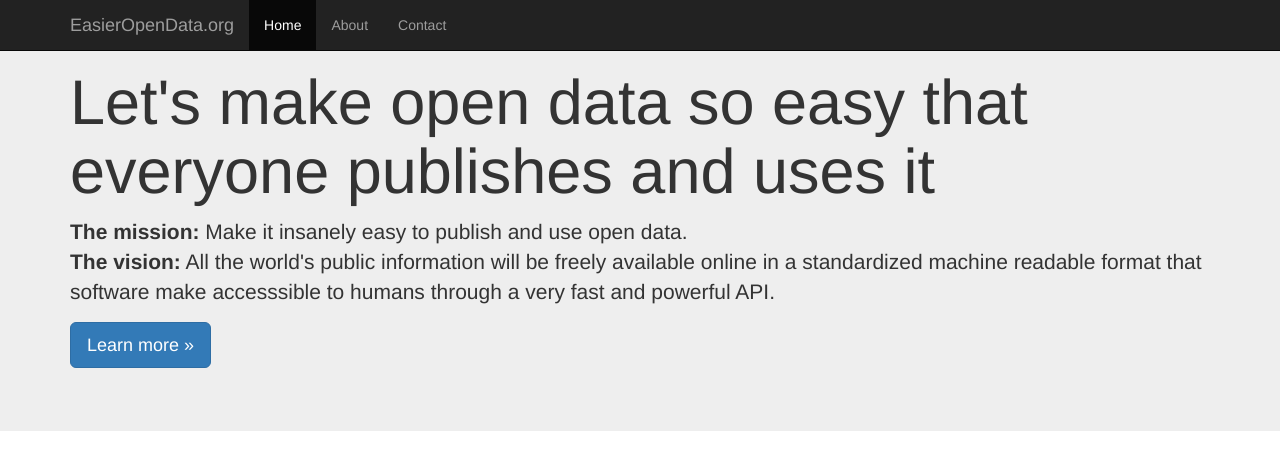
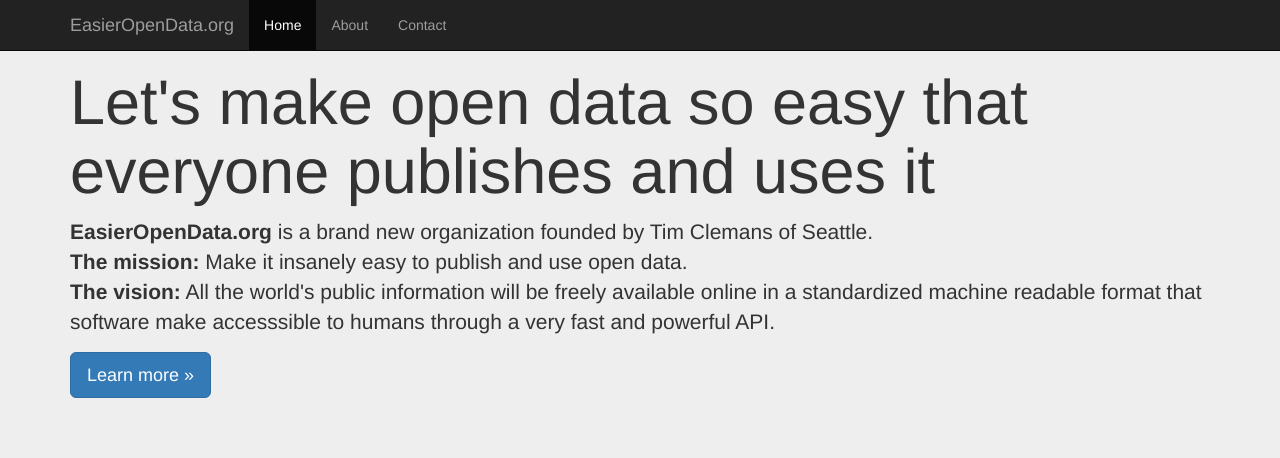
Before and after one commit to easieropendata/easieropendata.github.io, a plain HTML site: page index.html in a window 1280 px wide. Shown: the top 458 px of the page. Drawn offline with nearby package versions, Linux system fonts and the light colour scheme.

Commit message:
Update index.html

```diff
--- a/index.html
+++ b/index.html
@@ -50,7 +50,8 @@
   <div class="jumbotron">
     <div class="container">
       <h1>Let's make open data so easy that everyone publishes and uses it</h1>
-      <p><strong>The mission:</strong> Make it insanely easy to publish and use open data.
+      <p><strong>EasierOpenData.org</strong> is a brand new organization founded by Tim Clemans of Seattle.<br/>
+        <strong>The mission:</strong> Make it insanely easy to publish and use open data.
       <br/><strong>The vision:</strong> All the world's public information will be freely available online in a standardized machine readable format that software make accesssible to humans through a very fast and powerful API.</p>
       <p><a class="btn btn-primary btn-lg" href="#" role="button">Learn more &raquo;</a>
       </p>
```
